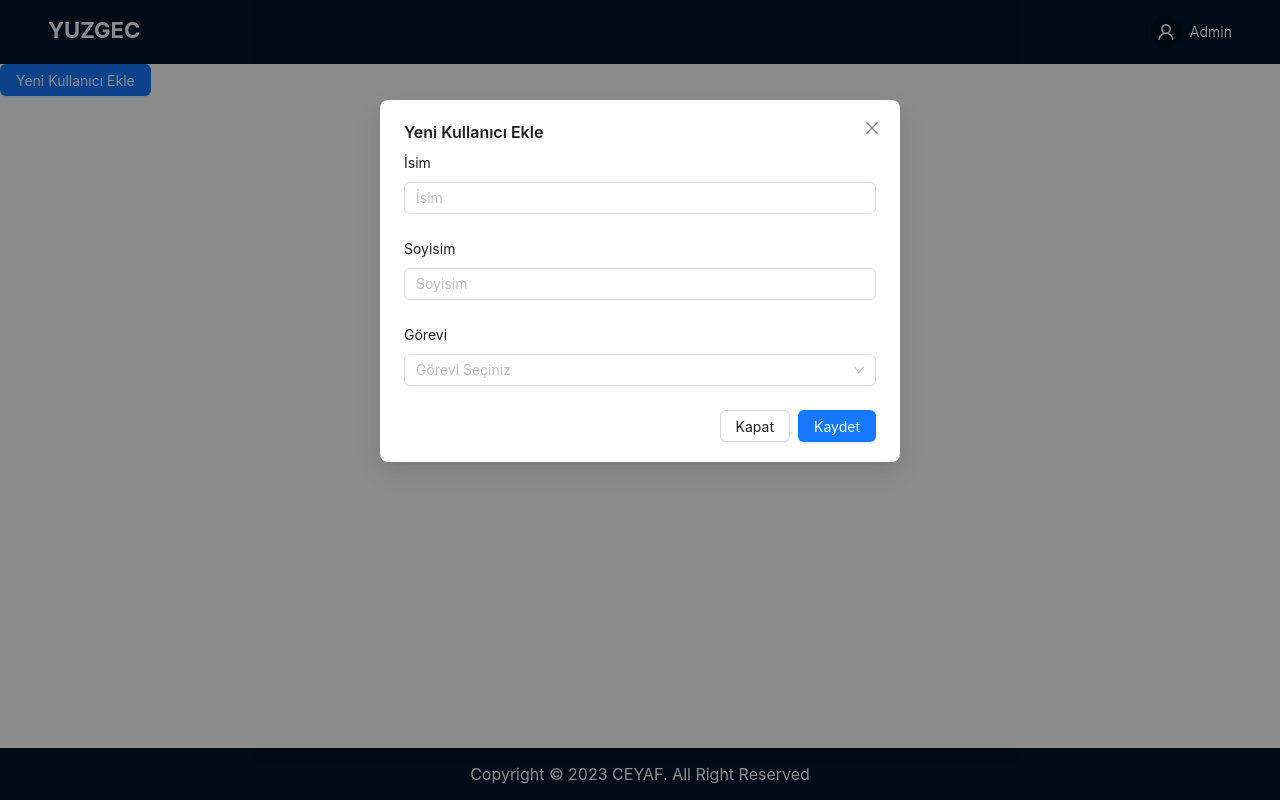
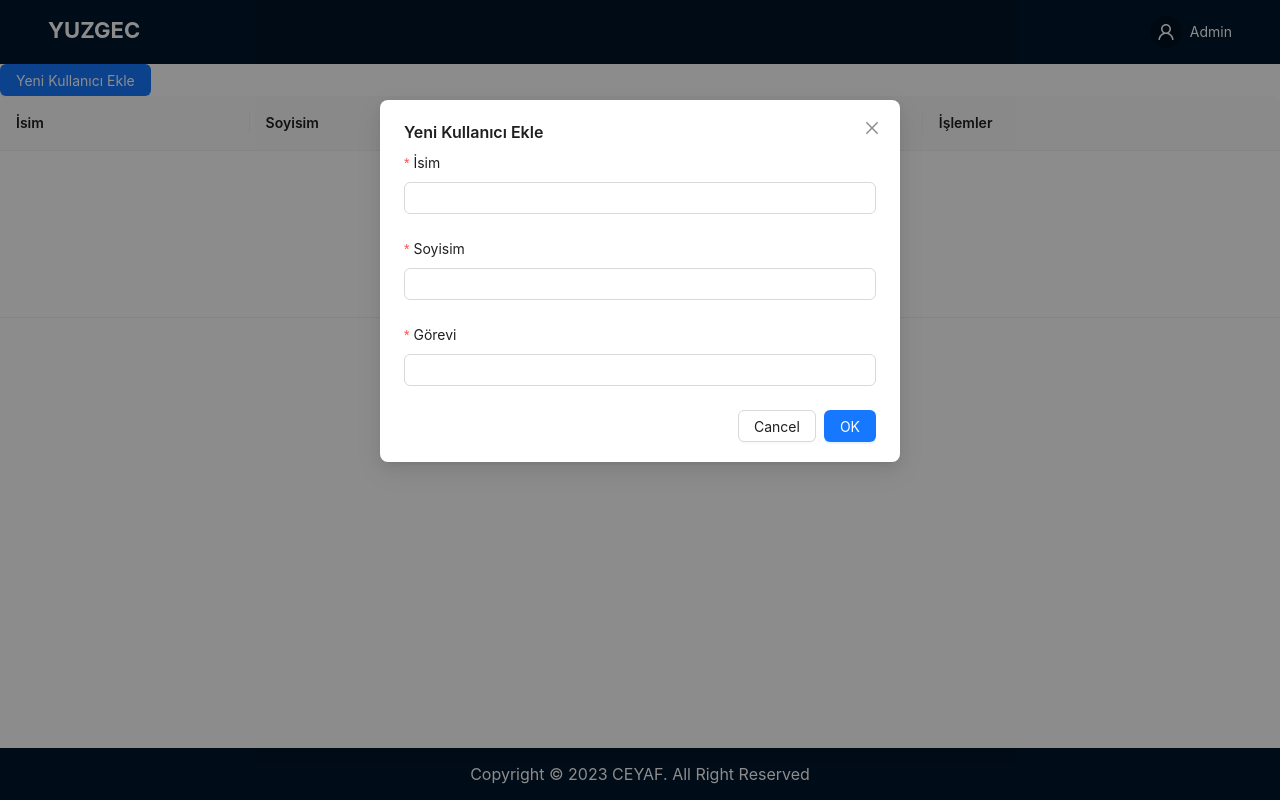
Before and after one commit to CEo7AF/yuzgec-automation, a React (Create React App) app: page /admin-panel in a window 1280 px wide. Both pictures are taken after a click on the button "Yeni Kullanıcı Ekle". Built offline with nearby package versions, Linux system fonts and the light colour scheme.

Commit message:
user list

```diff
--- a/src/Pages/AdminPanel.js
+++ b/src/Pages/AdminPanel.js
@@ -1,86 +1,99 @@
-import React, { useState, useEffect } from "react";
-import { Button, Modal, Input, Form, Select, Card } from "antd";
+import React, { useState, useEffect } from 'react';
+import { Button, Modal, Form, Input, Table, Space } from 'antd';
+import { DeleteOutlined } from '@ant-design/icons';
 
-function AdminPanel() {
-  const [isModalOpen, setIsModalOpen] = useState(false);
+const AdminPanel = () => {
+  const [isModalVisible, setIsModalVisible] = useState(false);
+  const [form] = Form.useForm();
   const [users, setUsers] = useState([]);
-  const [newUser, setNewUser] = useState({ name: '', surname: '', role: '' });
 
-  // Uygulama başladığında localStorage'dan kullanıcıları yükle
   useEffect(() => {
+    // Burada, sayfa yüklendiğinde localStorage'dan kullanıcıları yükleme işlemleri yapılabilir.
     const loadedUsers = JSON.parse(localStorage.getItem('users')) || [];
     setUsers(loadedUsers);
   }, []);
 
-  // Kullanıcılar değiştiğinde, localStorage'a kaydet
   useEffect(() => {
+    // Burada, kullanıcılar değiştiğinde localStorage'a kaydetme işlemleri yapılabilir.
     localStorage.setItem('users', JSON.stringify(users));
   }, [users]);
 
+  const columns = [
+    {
+      title: 'İsim',
+      dataIndex: 'name',
+      key: 'name',
+    },
+    {
+      title: 'Soyisim',
+      dataIndex: 'surname',
+      key: 'surname',
+    },
+    {
+      title: 'Görevi',
+      dataIndex: 'role',
+      key: 'role',
+    },
+    {
+      title: 'İşlemler',
+      key: 'action',
+      render: (text, record) => (
+        <Space size="middle">
+          <Button type="danger" icon={<DeleteOutlined />} onClick={() => handleDelete(record.key)}>
+            Sil
+          </Button>
+        </Space>
+      ),
+    },
+  ];
+
   const showModal = () => {
-    setIsModalOpen(true);
+    setIsModalVisible(true);
+  };
+
+  const handleCancel = () => {
+    setIsModalVisible(false);
+    form.resetFields();
   };
 
   const handleOk = () => {
-    const updatedUsers = [...users, newUser];
-    setUsers(updatedUsers);
-    setIsModalOpen(false);
-    setNewUser({ name: '', surname: '', role: '' });
+    form.validateFields()
+      .then(values => {
+        setUsers([...users, { key: users.length, ...values }]);
+        form.resetFields();
+        setIsModalVisible(false);
+      })
+      .catch(errorInfo => {
+        console.log('Validation Failed:', errorInfo);
+      });
   };
 
-  const handleCancel = () => {
-    setIsModalOpen(false);
-  };
-
-  const handleChange = (key, value) => {
-    setNewUser({ ...newUser, [key]: value });
-  };
-
-  const handleDelete = (index) => {
-    const newUsers = users.filter((_, idx) => idx !== index);
-    setUsers(newUsers);
+  const handleDelete = key => {
+    const updatedUsers = users.filter(user => user.key !== key);
+    setUsers(updatedUsers);
   };
 
   return (
-    <>
+    <div>
       <Button type="primary" onClick={showModal}>
         Yeni Kullanıcı Ekle
       </Button>
-      <Modal
-        title="Yeni Kullanıcı Ekle"
-        open={isModalOpen}
-        onOk={handleOk}
-        onCancel={handleCancel}
-        cancelText="Kapat"
-        okText="Kaydet"
-      >
-        <Form layout="vertical">
-          <Form.Item label="İsim">
-            <Input placeholder="İsim" onChange={(e) => handleChange('name', e.target.value)} />
+      <Modal title="Yeni Kullanıcı Ekle" visible={isModalVisible} onOk={handleOk} onCancel={handleCancel}>
+        <Form form={form} layout="vertical" name="userForm">
+          <Form.Item name="name" label="İsim" rules={[{ required: true, message: 'Lütfen ismi girin!' }]}>
+            <Input />
           </Form.Item>
-          <Form.Item label="Soyisim">
-            <Input placeholder="Soyisim" onChange={(e) => handleChange('surname', e.target.value)} />
+          <Form.Item name="surname" label="Soyisim" rules={[{ required: true, message: 'Lütfen soyismi girin!' }]}>
+            <Input />
           </Form.Item>
-          <Form.Item label="Görevi">
-            <Select placeholder="Görevi Seçiniz" onChange={(value) => handleChange('role', value)}>
-              <Select.Option value="yönetici">Yönetici</Select.Option>
-              <Select.Option value="muhasebe">Muhasebe</Select.Option>
-            </Select>
+          <Form.Item name="role" label="Görevi" rules={[{ required: true, message: 'Lütfen görevi girin!' }]}>
+            <Input />
           </Form.Item>
         </Form>
       </Modal>
-      <div>
-        {users.map((user, index) => (
-          <Card  key={index} title={user.name + ' ' + user.surname} >
-            <p>Görevi: {user.role}</p>
-            <Button type="primary" danger onClick={() => handleDelete(index)}>
-              Sil
-            </Button>
-          </Card>
-        ))}
-      </div>
-    </>
+      <Table columns={columns} dataSource={users} />
+    </div>
   );
-}
+};
 
 export default AdminPanel;
```
